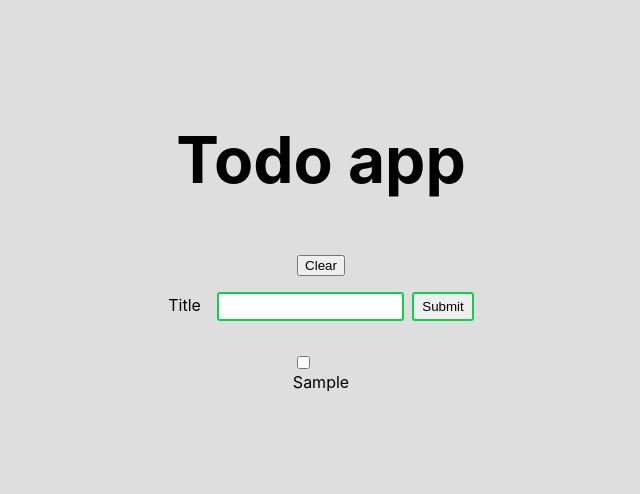
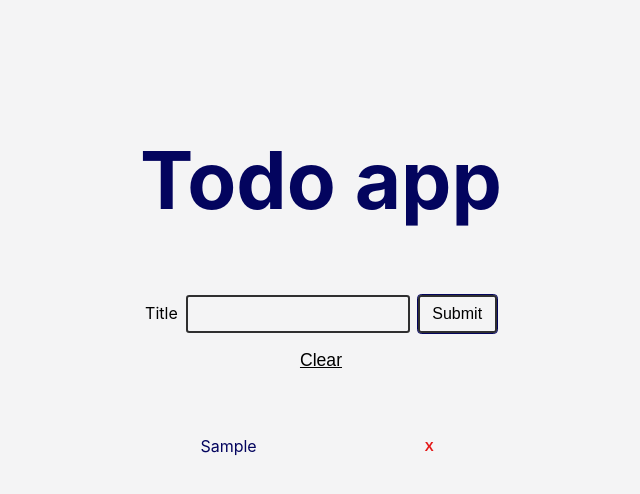
Before and after one commit to michqo/bun-next-todo-app, a Next.js app: page / in a window 1280 px wide. Both pictures are taken after typing "Sample" into the empty fields and a click on the input "Submit". Shown: the top 494 px of the page, without its empty margins (319-959 px from the left). Built offline with nearby package versions, Linux system fonts and the light colour scheme.

Commit message:
Add cosmetics

```diff
--- a/src/components/Todos.tsx
+++ b/src/components/Todos.tsx
@@ -10,18 +10,16 @@ type TodoProps = {
 
 function Todo({ removeTodo, toggleTodo }: TodoProps, todo: TodoType) {
   return (
-    <div key={todo[2]}>
-      <input
-        type="checkbox"
-        checked={todo[1]}
-        onChange={() => toggleTodo(todo[2])}
-      />
+    <div key={todo[2]} className={styles.todo}>
       <p
         style={todo[1] ? { textDecorationLine: "line-through" } : {}}
-        onClick={() => removeTodo(todo[2])}
+        onClick={() => toggleTodo(todo[2])}
       >
         {todo[0]}
       </p>
+      <button className={styles.minus} onClick={() => removeTodo(todo[2])}>
+        X
+      </button>
     </div>
   );
 }
--- a/src/pages/index.tsx
+++ b/src/pages/index.tsx
@@ -61,9 +61,10 @@ export default function Home({}) {
       <main className={styles.main}>
         <h1 className={styles.title}>Todo app</h1>
 
-        <button onClick={removeTodos}>Clear</button>
-
         <Form title={title} setTitle={setTitle} addTodo={addTodo} />
+        <button className={styles.clear} onClick={removeTodos}>
+          Clear
+        </button>
         {todos != [] && (
           <Todos
             removeTodo={removeTodo}
--- a/src/styles/Home.module.css
+++ b/src/styles/Home.module.css
@@ -1,6 +1,8 @@
 :root {
-  --green: #0ad04c;
-  background-color: #dededf;
+  --main: #2f2f30;
+  --white: #f4f4f5;
+  --hover: #e2e2e5;
+  --accent: #03045e;
 }
 
 .container {
@@ -22,6 +24,26 @@
   gap: 1rem;
 }
 
+.title {
+  line-height: 1.15;
+  font-size: 5rem;
+  color: var(--accent);
+}
+
+.clear {
+  border: none;
+  border-radius: 0.2rem;
+  font-size: 1.1rem;
+  text-decoration: underline;
+  background: transparent;
+  cursor: pointer;
+}
+.clear:focus {
+  outline: solid;
+  outline-color: var(--accent);
+  outline-width: 2px;
+}
+
 .form {
   /* margin: 0 2rem; */
   display: flex;
@@ -32,29 +54,62 @@
 
 .form input[type="submit"],
 .form input[type="text"] {
-  border: solid var(--green) 2px;
+  border: solid var(--main) 2px;
   border-radius: 0.2rem;
+  background: transparent;
+  font-size: 1rem;
 }
 
+/* Override browser autocomplete highlighting */
+.form input:-webkit-autofill {
+  -webkit-box-shadow: 0 0 0 50px var(--white) inset;
+  -webkit-text-fill-color: #333;
+}
 .form input[type="text"] {
-  padding: 0.3rem 0.2rem;
-  margin-left: 1rem;
+  padding: 0.5rem 0.4rem;
+  margin-left: 0.5rem;
 }
 
 .form input[type="submit"] {
-  padding: 0.3rem 0.5rem;
-  margin: 0;
+  padding: 0.5rem 0.8rem;
+  cursor: pointer;
+}
+.form input[type="submit"]:focus {
+  outline: solid var(--accent) 1px;
 }
 
 .todos {
-  /* margin: 0 2rem; */
+  display: flex;
+  flex-direction: column;
+  justify-content: center;
+  margin-top: 2rem;
 }
-.todos p {
-  text-align: center;
+.todo {
+  display: flex;
+  flex-direction: row;
+  align-items: center;
+  justify-content: space-between;
+}
+.todo p {
   cursor: pointer;
+  color: var(--accent);
 }
-.todos input {
-  float: left;
+.minus {
+  margin-left: 10rem;
+  border: none;
+  border-radius: 0.4rem;
+  background-color: transparent;
+  cursor: pointer;
+  font-weight: 900;
+  color: #e41919;
+  padding: 0.3rem 0.5rem;
+}
+.minus:hover {
+  background-color: var(--hover);
+}
+.minus:focus {
+  outline: solid;
+  outline-width: 1px;
 }
 
 .footer {
@@ -65,8 +120,3 @@
   justify-content: center;
   align-items: center;
 }
-
-.title {
-  line-height: 1.15;
-  font-size: 4rem;
-}
--- a/src/styles/globals.css
+++ b/src/styles/globals.css
@@ -4,6 +4,7 @@ body {
   margin: 0;
   font-family: -apple-system, BlinkMacSystemFont, Segoe UI, Roboto, Oxygen,
     Ubuntu, Cantarell, Fira Sans, Droid Sans, Helvetica Neue, sans-serif;
+  background-color: #f4f4f5;
 }
 
 a {
```
